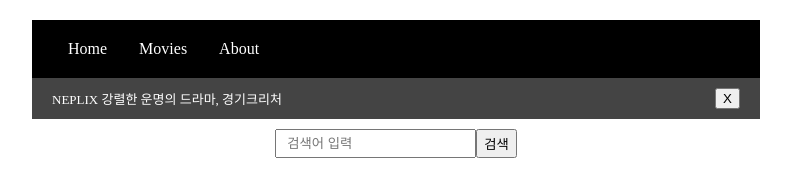
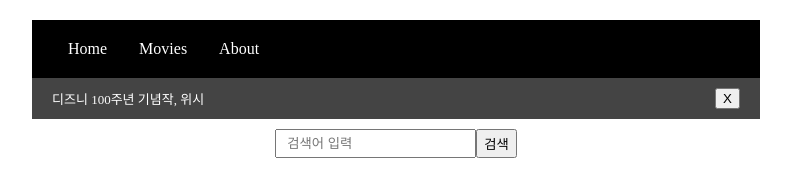
Before and after one commit to duuujin/Vue_practice, a Vue app: page / in a window 1280 px wide. Shown: the top 169 px of the page, without its empty margins (244-1035 px from the left). Built offline with nearby package versions, Linux system fonts and the light colour scheme.

Commit message:
유튜브Vue강의 2시간 종료

```diff
--- a/src/App.vue
+++ b/src/App.vue
@@ -1,13 +1,12 @@
 <template>
   <Navbar />
-  <Event :text="text"/>
+  <Event :text="text[eventTextNum]"/>
   <SearchBar :data="data_temp" @searchMovie="searchMovie($event)"/>
   <p>
     <button @click="showAllMovie" >전체보기</button>
   </p>
   <Movies :data="data_temp" @openModal="isModal=true; selectedMovie=$event" @increseLike="increseLike($event)" />
   <Modal :data="data" :isModal="isModal" :selectedMovie="selectedMovie" @closeModal="isModal=false"/>
-
 </template>
 
 <script>
@@ -19,7 +18,6 @@
   import SearchBar from './components/SearchBar.vue';
 
 
-
   export default{
     name : 'App',
     data(){
@@ -28,7 +26,12 @@
         data : data, // 원본
         data_temp : [...data], // 사본
         selectedMovie: 0,
-        text : "NEPLIX 강렬한 운명의 드라마, 경기크리처",
+        text: ["NEPLIX 강렬한 운명의 드라마, 경기크리처",
+          '디즈니 100주년 기념작, 위시',
+          '그날, 대한민국의 운명이 바뀌었다, 서울의 봄'
+        ],
+        eventTextNum: 0,
+        interval: null,
       }
     },
     methods:{
@@ -57,6 +60,19 @@
       Movies : Movies,
       SearchBar : SearchBar,
 
+    },
+    mounted() {
+      this.interval = setInterval(() => {
+        if(this.eventTextNum == this.text.length - 1){
+          this.eventTextNum = 0;
+        }
+        else{
+          this.eventTextNum += 1;
+        }
+      },3000);
+    },
+    unmounted(){
+      clearInterval(this.interval); // 인터발 해제
     }
   }
 </script>
```
